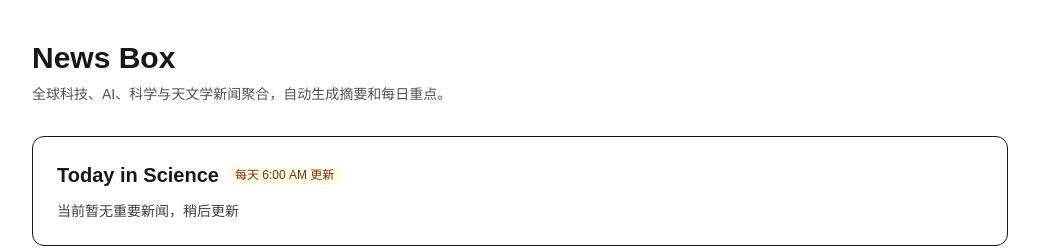
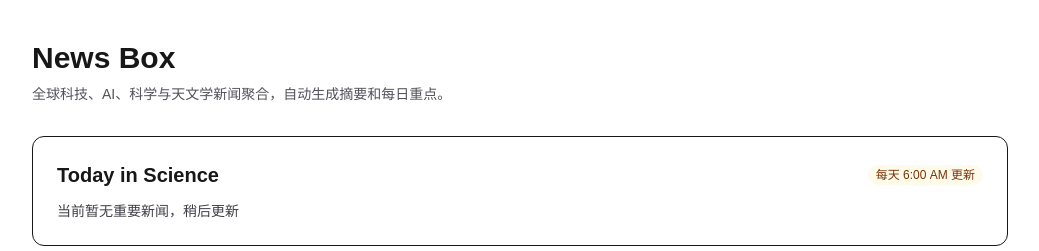
Before and after one commit to JoyStar34/news-box, a Next.js app: page / in a window 1280 px wide. Shown: the top 251 px of the page, without its empty margins (120-1159 px from the left). Built offline with nearby package versions, Linux system fonts and the light colour scheme; no server answers; the database is empty.

Commit message:
Refactor layout of daily science updates section on homepage
- Adjust flex properties for better alignment and spacing of elements.
- Update label styling to prevent shrinking, ensuring consistent display of update time.

```diff
--- a/src/app/page.tsx
+++ b/src/app/page.tsx
@@ -239,9 +239,9 @@ export default async function Home({
       </header>
 
       <section className="mb-10 rounded-xl border p-6">
-        <div className="flex flex-wrap items-center gap-2">
+        <div className="flex items-center justify-between gap-2">
           <h2 className="text-xl font-semibold">Today in Science</h2>
-          <span className="rounded-full bg-amber-50 px-2 py-0.5 text-xs font-medium text-amber-900">
+          <span className="shrink-0 rounded-full bg-amber-50 px-2 py-0.5 text-xs font-medium text-amber-900">
             每天 6:00 AM 更新
           </span>
         </div>
```
